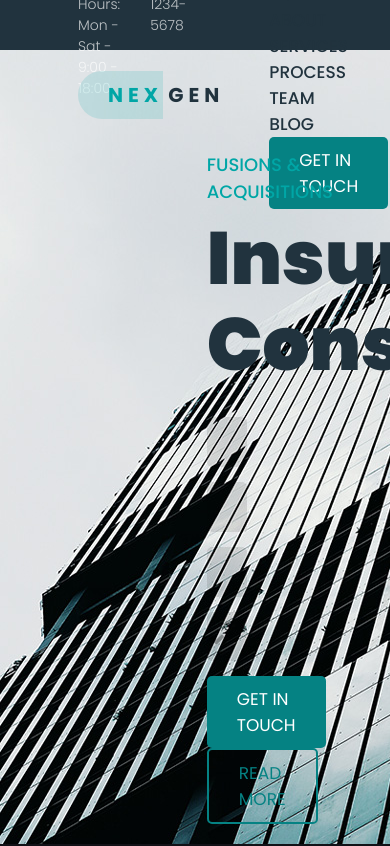
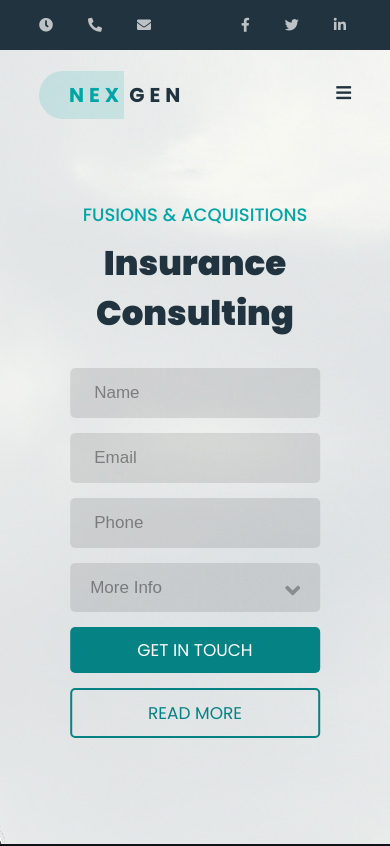
Before and after one commit to marcocanopoli/proj-html-vuejs, a Vue app: page / in a window 390 px wide. Shown: the top 846 px of the page. Built offline with nearby package versions, Linux system fonts and the light colour scheme.

Commit message:
Fully responsive header

```diff
--- a/src/assets/style/mixins.scss
+++ b/src/assets/style/mixins.scss
@@ -16,3 +16,12 @@
     flex-wrap: wrap;
     justify-content: space-between;
 }
+
+@mixin absolute-center {
+    position: absolute;
+    top: 50%;
+    left: 50%;
+    transform: translate(-50%, -50%);
+
+
+}
--- a/src/components/TheHeader.vue
+++ b/src/components/TheHeader.vue
@@ -7,7 +7,7 @@
                     :key="index">
                     <a :href="contact.url">
                         <i :class="contact.icon"></i>
-                        {{ contact.text }}
+                        <span>{{ contact.text }}</span>
                     </a>
                 </li>
             </ul>
@@ -20,12 +20,19 @@
                 <span>Nex</span>
                 <span>Gen</span>
             </a>
-            <ul>
+            <ul :class="menuClass">
+                <li>
+                    <a  href="javascript:void(0);"
+                        id="hamburger-icon"
+                        @click="openMenu()">
+                        <i class="fa fa-bars"></i>
+                    </a>
+                </li>
                 <li v-for="link, index in menuLinks"
                     :key="index">
                     <a :href="link.url">{{ link.text.toUpperCase() }}</a>
                 </li>
-                <li>
+                <li id="menu-button">
                     <a class="button button-solid" href="#">Get in touch</a>
                 </li>
             </ul>
@@ -64,7 +71,17 @@ export default {
     data() {
         return {
             menuLinks,
-            contactsLinks
+            contactsLinks,
+            menuClass: ''
+        }
+    },
+    methods: {
+        openMenu() {
+            if (this.menuClass == '') {
+                this.menuClass = 'responsive';
+            } else {
+                this.menuClass = '';
+            }
         }
     }
 }
@@ -130,6 +147,10 @@ export default {
             height: 70px;
             margin-top: 10px;
 
+            #hamburger-icon {
+                display: none;
+            }
+
             a:not(.button) {
                 color: $text-dark-col;
                 transition: $trans-time;
@@ -146,6 +167,10 @@ export default {
                     margin-left: 40px;
                     font-size: 17px;
                     font-weight: 500;
+
+                    &:first-child {
+                        margin-left: 0;
+                    }
 
                     a {
                         display: inline-block;
@@ -195,4 +220,207 @@ export default {
         }
     }
 
+    //width media queries
+    @media screen and (max-width: 1599px){
+
+        .page-header {
+            background-position: 80% 0%;
+
+            .container {
+                width: 70%;
+            }
+            #menu-button {
+                display: none;
+            }
+
+            .hero {
+                justify-content: center;
+                text-align: center;
+            }
+        }
+    }
+
+    @media screen and (max-width: 1399px){
+        .page-header {
+
+            .hero {
+                div {
+                    width: 55%;
+                }
+            }
+        }
+    }
+
+    @media screen and (max-width: 1199px){
+        .page-header {
+            background-position: 70% 0%;
+            .container {
+                width: 80%;
+            }
+        }
+    }
+
+    @media screen and (max-width: 991px){
+        .page-header {
+            .top-bar{
+                ul {
+                    li {
+                        &:first-child {
+                            flex-grow: 0;
+                        }
+                        &:nth-child(3) {
+                            flex-grow: 1;
+                        }
+                        span {
+                            display: none;
+                        }
+                    }
+                }
+            }
+
+            .hero {
+                div {
+                    width: 70%;
+
+                    h1 {
+                        font-size: 64px;
+                        line-height: 70px;
+                    }
+                    .button {
+                        width: calc(50% - 15px);
+                    }
+                }
+
+            }
+        }
+    }
+
+    @media screen and (max-width: 767px){
+        .page-header {
+            background-position: 60% 0%;
+            .menu {
+                height: unset;
+                padding-top: 20px;
+                align-items: flex-start;
+
+                ul {
+                    li:not(:first-child){
+                        display: none;
+                    }
+
+                    #hamburger-icon {
+                        display: block;
+
+                        &:hover {
+                            transform: none;
+                        }
+                    }
+
+                    &.responsive {
+
+                        li {
+                            display: block;
+                            text-align: right;
+                            margin: 0;
+                        }
+                    }
+                }
+            }
+
+            .hero {
+                position: relative;
+
+                div:not(.select-box) {
+
+                    @include absolute-center;
+                    width: 60%;
+
+                    h1 {
+                        font-size: 54px;
+                    }
+
+                    .button {
+                        width: 100%;
+                        margin-bottom: 15px;
+                    }
+                }
+            }
+        }
+    }
+
+    @media screen and (max-width: 575px){
+        .page-header {
+            .menu {
+                ul {
+                    z-index: 1;
+
+                    li:not(:first-child) {
+                        padding: 2px 10px 2px 20px;
+                        background-color: $text-dark-col;
+                        a {
+                            color: $text-col;
+                        }
+                    }
+
+                    li:nth-child(2) {
+                        padding-top: 10px;
+                        border-top-left-radius: 10px;
+                        border-top: 3px solid $brand-col;
+                    }
+                    li:nth-last-child(2) {
+                        padding-bottom: 10px;
+                        border-bottom-left-radius: 10px;
+                        border-bottom-right-radius: 10px;
+                        border-bottom: 3px solid $brand-col;
+                    }
+                }
+            }
+
+            .hero {
+
+                div:not(.select-box) {
+                    width: 80%;
+
+                    form {
+                        input,
+                        .select-box,
+                        .button {
+                            width: 100%;
+                            margin-right: 0;
+                            margin-left: 0;
+                        }
+                    }
+                }
+            }
+        }
+    }
+
+    @media screen and (max-width: 450px){
+        .page-header {
+            .hero {
+                div:not(.select-box) {
+
+                    h1 {
+                        font-size: 34px;
+                        line-height: 50px;
+                    }
+                }
+            }
+        }
+    }
+
+    //height media queries
+    @media screen and (max-width: 575px) and (max-height: 800px) {
+        .page-header {
+            .hero {
+                margin-top: 30px;
+                margin-bottom: 30px;
+                div:not(.select-box) {
+                    overflow-y: scroll;
+                    height: 100%;
+                }
+            }
+        }
+    }
+
 </style>
```
